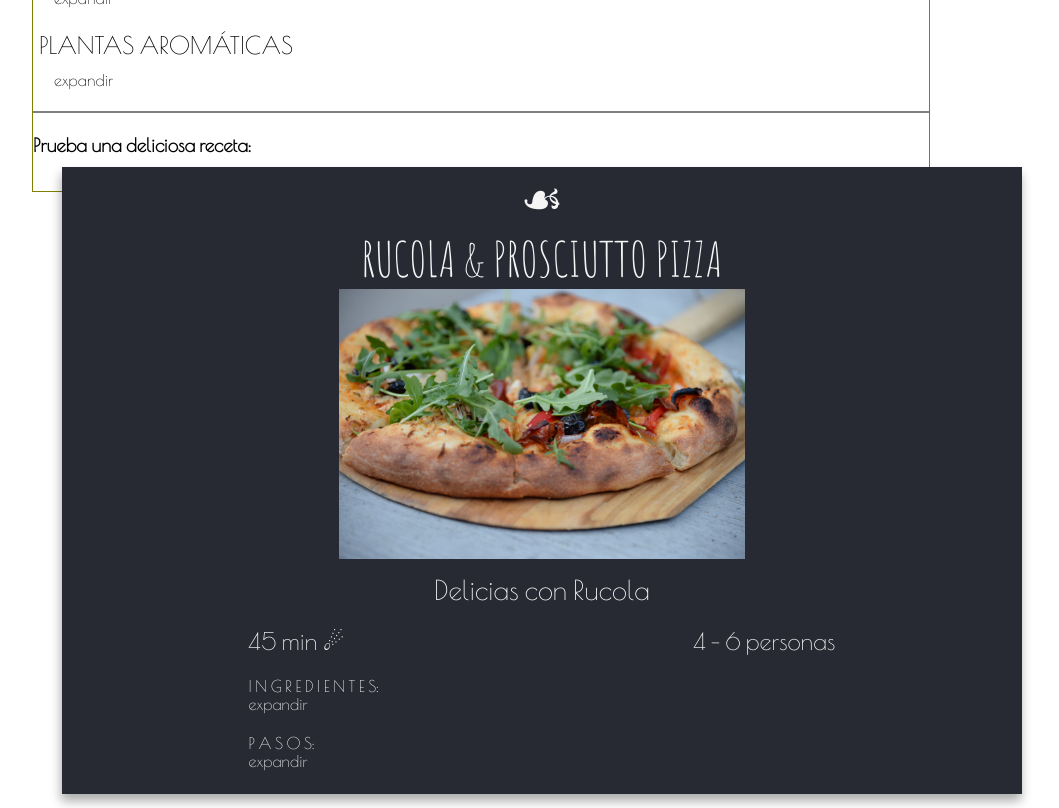
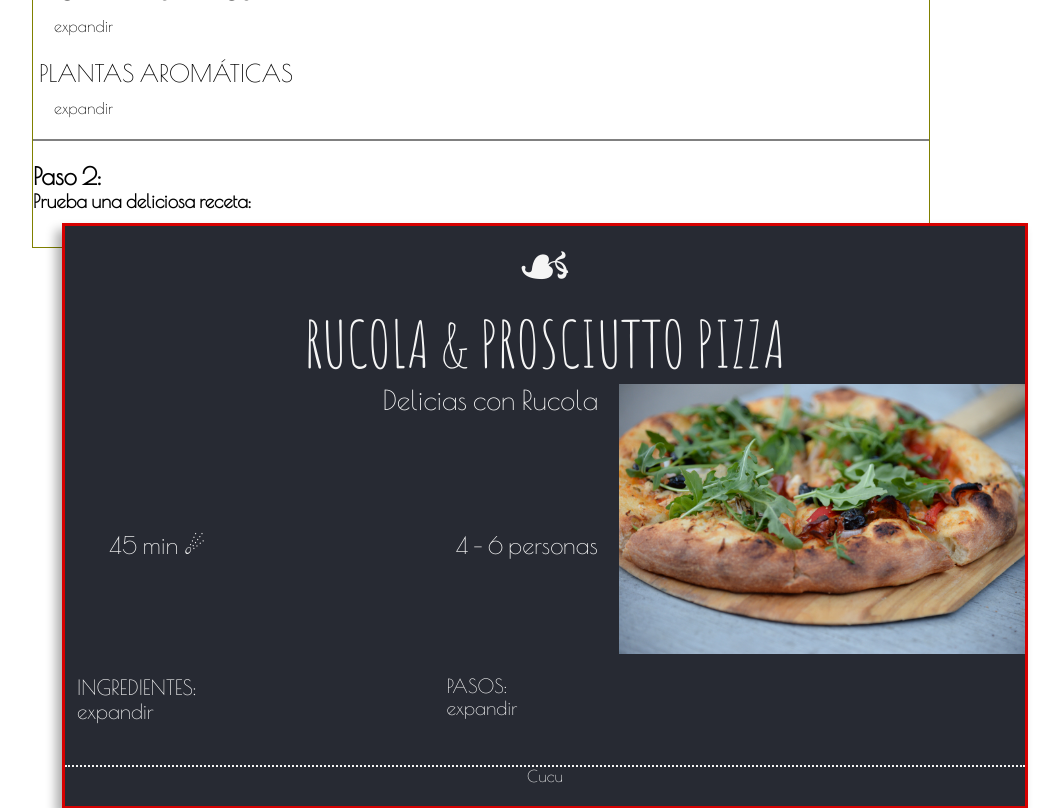
Before and after one commit to dave-torr/deRaiz, a Next.js app: page /cociTwo in a window 1280 px wide. Shown: the part 460-1268 px from the top of the page, without its empty margins (160-1219 px from the left). Built offline with nearby package versions, Linux system fonts and the light colour scheme.

Commit message:
advances in cookbook

```diff
--- /dev/null
+++ b/data/cociLiber.json
@@ -0,0 +1,17 @@
+{
+    "rucolaPizza": {
+        "recipieTitle": "Rucola & Prosciutto Pizza",
+        "img": "./assets/recipies/rucolaPizza.jpg",
+        "imgAlt": "Rucola Pizza!",
+        "mainPlant": "Rucola",
+        "cookingTime": 45,
+        "yield": "4 - 6",
+        "ingredients":
+            ["Varios manojos de Rucola recien cosechada en tu huerto", "1 Masa de Pizza redonda", "2 cucharas de aceite de oliva", "1/2 tasa de pasta de tomate", "1.5 tasas de queso mozarella rayado", "8 cortes delgados de prosciutto" ],
+        "steps": [
+            "If you have a pizza stone, place it on a rack in the middle of the oven. Heat the oven to 550°F (or maximum oven temperature) for at least 30 minutes.",
+            "If transferring the pizza to a stone in the oven, assemble on a well-floured peel or cutting board. Otherwise, assemble on the surface you will be cooking on (parchment paper, baking sheet, etc.). Working with one piece of dough at a time, roll or stretch it into a 10- to 12-inch circle. Brush the edges of the dough with 1 tablespoon of olive oil. Spread half of the tomato sauce over the rest of the dough. Sprinkle with about a 1/4 of the cheese. Lay 4 prosciutto slices so they are evenly covering the dough. Sprinkle with another 1/4 of the cheese.",
+            "Bake the pizza until edges are lightly browned and cheese is bubbly and browned in spots, about 6 minutes at 550°F. Remove from oven to a cutting board, scatter half of the arugula over the top, and cut and serve immediately. Repeat with the remaining dough and toppings."
+            ]
+        }
+    }
--- a/pages/cociTwo.js
+++ b/pages/cociTwo.js
@@ -8,33 +8,26 @@ let fontfaceblk =  "./assets/logoAndVar/fontface-blk.png";
 let pizzaRucola =  "./assets/recipies/rucolaPizza.jpg";
 
 import varieties from "../data/options.json";
-
-let recipie1 ={
-    "recipieTitle": "Rucola & Prosciutto Pizza",
-    "mainPlant": "Rucola",
-    "cookingTime": 45,
-    "yield": "4 - 6",
-    "ingredients": ["Varios manojos de Rucola recien cosechada en tu huerto", "1 Masa de Pizza redonda", "2 cucharas de aceite de oliva", "1/2 tasa de pasta de tomate", "1.5 tasas de queso mozarella rayado", "8 cortes delgados de prosciutto" ],
-    "steps": [
-        "If you have a pizza stone, place it on a rack in the middle of the oven. Heat the oven to 550°F (or maximum oven temperature) for at least 30 minutes.",
-        "If transferring the pizza to a stone in the oven, assemble on a well-floured peel or cutting board. Otherwise, assemble on the surface you will be cooking on (parchment paper, baking sheet, etc.). Working with one piece of dough at a time, roll or stretch it into a 10- to 12-inch circle. Brush the edges of the dough with 1 tablespoon of olive oil. Spread half of the tomato sauce over the rest of the dough. Sprinkle with about a 1/4 of the cheese. Lay 4 prosciutto slices so they are evenly covering the dough. Sprinkle with another 1/4 of the cheese.",
-        "Bake the pizza until edges are lightly browned and cheese is bubbly and browned in spots, about 6 minutes at 550°F. Remove from oven to a cutting board, scatter half of the arugula over the top, and cut and serve immediately. Repeat with the remaining dough and toppings."
-        ],
-}
+import recipieBook from "../data/cociLiber.json";
 
 export default function CociliberVerTwo(props){
 
     const [pickedVeggie, setPickedVeggie] = useState("rucola")
+    const [pickedRecipie, setPickedRecipie] = useState(recipieBook.rucolaPizza)
     const [visDiv, setVisDiv] = useState(styles.HiddenEachPlant)
     const [visDiv2, setVisDiv2] = useState(styles.HiddenEachPlant)
     const [recipieStepsVis, setrecipieStepsVis] = useState(styles.hiddenSteps)
     const [recipieIngredVis, setrecipieIngredVis] = useState(styles.hiddenIngredients)
 
-
+    console.log(recipieBook)
 
     const recipieSec =(variety, visController)=>{
-        let eachPlant = variety.options.map((eachItem, i)=>
-            <p key={i} className={styles.eachPlant} onClick={()=> setPickedVeggie(eachItem) }>  {eachItem}  </p> )
+        let eachPlant = variety.options.map((eachItem, i)=> <>
+
+            <p key={i} className={styles.eachPlant} onClick={()=> setPickedVeggie(eachItem) }>  {eachItem}
+            <div className={styles.plantSelectorDeco}></div> </p>
+
+            </>)
 
         return(
             <div className={styles.plantCatContainer} >
@@ -76,15 +69,15 @@ export default function CociliberVerTwo(props){
         let recipieIngredients = recipie.ingredients.map((elements, i)=>
         <li key={i} className={styles.eachRecipieIngredient } > {elements} </li> )
 
-
         return(
             <>
             <div className={styles.aRecipie}>
+            <div className={styles.recipieDeco}> &#9753; </div>
+            <div className={styles.recipieGrid} >
                 <div className={styles.aRecipieTitle} >
-                    &#9753; <br></br> {recipie.recipieTitle}
+                     {recipie.recipieTitle}
                 </div>
-            <img src={pizzaRucola} className={styles.recipieImg} />
-            <div className={styles.recipieGrid} >
+            <img src={recipie.img} alt={recipie.imgAlt} className={styles.recipieImg} />
 
                 <div className={styles.gridMainPlant} >
                     Delicias con {recipie.mainPlant}
@@ -104,28 +97,35 @@ export default function CociliberVerTwo(props){
                         } else if (visIngredients===styles.hiddenIngredients){
                             setrecipieIngredVis(styles.visibleIngredients)
                         } }}>
-                        I N G R E D I E N T E S:
-                    </div>
+                        INGREDIENTES: <br></br>
                     {visIngredients===styles.hiddenIngredients ?
                         <> expandir</> : <> colapsar </>}
+                    </div>
                     <ul className={visIngredients} >
                             {recipieIngredients}
                             </ul>
                     </div>
 
-                <div className={styles.gridcookingSteps} onClick={()=>{
+                <div className={styles.gridcookingSteps} >
+                <div
+                className={styles.gridIngredientTitle}
+                onClick={()=>{
                     if(recipieStepsVis===styles.visibleSteps){
                         setrecipieStepsVis(styles.hiddenSteps)
                     } else if (recipieStepsVis===styles.hiddenSteps){
                         setrecipieStepsVis(styles.visibleSteps)
                     } }}>
-                    P A S O S:
+                    PASOS:
                     <br></br>
                     {visSteps===styles.hiddenSteps ?
                     <> expandir</> : <> colapsar </>}
+                </div>
                     <ol className={visSteps}> {recipieSteps} </ol>
                 </div>
             </div>
+
+            <div className={styles.nextRecipie} > Cucu </div>
+
             </div>
             </>
         )
@@ -144,16 +144,18 @@ return(
                 <img src={fontfaceblk} className={styles.iconBlk} />
                 <div className={styles.pickedVeggie} > {pickedVeggie} </div>
 
-
+            <h2 className={styles.PickerTitle}>Paso 1:</h2>
             <h3 className={styles.PickerTitle} > Selecciona un tipo de Planta:</h3>
                 {recipieSec(varieties[0], visDiv ) }
                 {recipieSec(varieties[1], visDiv2 ) }
 
             <div className={styles.recipieCont} >
+
+            <h2 className={styles.recipieGuideTite} > Paso 2:</h2>
             <h3 className={styles.recipieGuide} > Prueba una deliciosa receta:</h3>
             </div>
             </div>
-            {recipieDisplayer(recipie1, recipieStepsVis, recipieIngredVis)}
+            {recipieDisplayer(pickedRecipie, recipieStepsVis, recipieIngredVis)}
         </div>
     </GeneralLayout>
     </>
--- a/styles/CociliberVerTwo.module.css
+++ b/styles/CociliberVerTwo.module.css
@@ -90,28 +90,42 @@
     display: flex;
     flex-direction: row;
     flex-wrap: wrap;
+    font-size: 1.1em;
 }
+
+.eachPlant:hover > .plantSelectorDeco{
+    background-color: green;
+}
+
+.plantSelectorDeco{
+    height: 2px;
+    width: 120px;
+    background-color: rgb(8, 187, 187);
+}
+
 .HiddenEachPlant{
     display: none;
 }
 
 .eachPlant{
-    width: 110px;
+    width: 130px;
     font-weight: 600;
     text-transform: capitalize;
-    margin: 6px 9px;
+    margin: 6px 12px;
+}
+
+.eachPlant:hover{
+    cursor: pointer;
 }
 
 .collapseBtn{
     width: fit-content;
     margin: unset;
     margin-left: 21px;
-    transition: all ease-in 1s;
 }
 
 .collapseBtn:hover{
     font-weight: 600;
-    transition: all ease-in 0.5s;
     cursor: pointer;
 }
 
@@ -120,7 +134,7 @@
     border-top: solid 2px grey;
 }
 
-.recipieGuide{
+.recipieGuideTite{
     margin-top: 21px;
 }
 
@@ -132,63 +146,73 @@
     margin-left: 15%;
     position: relative;
     z-index: 1;
-    box-shadow: -1px 7px 10px rgba(0, 0, 0, 0.328);
+    border: solid 3px rgb(214, 0, 0);
+    box-shadow: -6px 7px 10px rgba(0, 0, 0, 0.328);
     text-align: center;
+}
 
+.recipieDeco{
+    text-align: center;
+    color: whitesmoke;
+    font-size: 4em;
+}
+
+.recipieGrid{
+    text-align: start;
+    color: whitesmoke;
+    display: grid;
+    grid-template-columns: repeat(4, 1fr);
+    grid-template-areas:
+    "recipieTitle recipieTitle recipieTitle recipieTitle"
+    "MainPlant MainPlant MainPlant recipieImg"
+    "gridTime . gridPortion recipieImg"
+    "gridIngredients gridIngredients gridSteps gridSteps";
 }
 
 .aRecipieTitle{
     text-align: center;
+    color: whitesmoke;
+    font-size: 4em;
     font-family: 'Amatic SC', sans-serif;
-    color: whitesmoke;
     text-transform: uppercase;
-    font-size: 3em;
+    grid-area: recipieTitle;
 }
 
 .recipieImg{
+    grid-area: recipieImg;
     height: 270px;
 }
-
-.recipieGrid{
-    text-align: start;
-    padding: 12px;
-    color: whitesmoke;
-    display: grid;
-    justify-content: space-around;
-    grid-template-areas:
-    "MainPlant MainPlant"
-    "gridTime gridPortion"
-    "gridIngredients gridIngredients"
-    "gridSteps gridSteps";
-}
-
 .gridMainPlant{
-    text-align: center;
+    text-align: end;
     font-size: 1.7em;
     grid-area: MainPlant;
     margin-bottom: 21px;
+    margin-right: 21px;
 
 }
 .gridTime{
     grid-area: gridTime;
     font-size: 1.5em;
+    text-align: center;
 }
 .gridPortionSize{
     grid-area: gridPortion;
+    text-align: center;
     font-size: 1.5em;
 }
 
 .gridcookingSteps{
     grid-area: gridSteps;
-    margin-bottom: 12px;
+    margin: 21px 12px;
+    font-size: 1.2em;
 }
 .visibleSteps{display: inherit;}
 .hiddenSteps{display: none;}
 
 .gridIngredients{
     grid-area: gridIngredients;
-    margin-top: 21px;
-    margin-bottom: 21px;
+    margin: 21px 12px;
+    font-size: 1.3em;
 }
 .visibleIngredients{ display: inherit; }
 .hiddenIngredients{ display: none; }
@@ -196,6 +220,13 @@
 .eachRecipieStep{
     margin-top: 12px;
 }
+
+.nextRecipie{
+    margin: 21px 0px;
+    color: whitesmoke;
+    border-top: dotted 2px whitesmoke;
+}
+
 
 @media screen and (max-width: 600px){
 
@@ -208,6 +239,7 @@
     }
     .gridIngredientTitle{
         font-size: 1.4em;
+        letter-spacing: 3px;
     }
 
     .CociLiberIntroCont{
@@ -229,7 +261,26 @@
         margin-left: 3%;
         width: 93%;
         transform: translate(15px, -21px);
+    }
 
+    .recipieGrid{
+        text-align: start;
+        padding: 12px;
+        color: whitesmoke;
+        display: grid;
+        grid-template-columns: 1fr 1fr;
+        grid-template-areas:
+        "recipieTitle recipieTitle"
+        "recipieImg recipieImg"
+        "MainPlant MainPlant"
+        "gridTime gridPortion"
+        "gridIngredients gridIngredients"
+        "gridSteps gridSteps";
+    }
+
+    .aRecipieTitle{
+
+        font-size: 3em;
     }
 
 }
```
